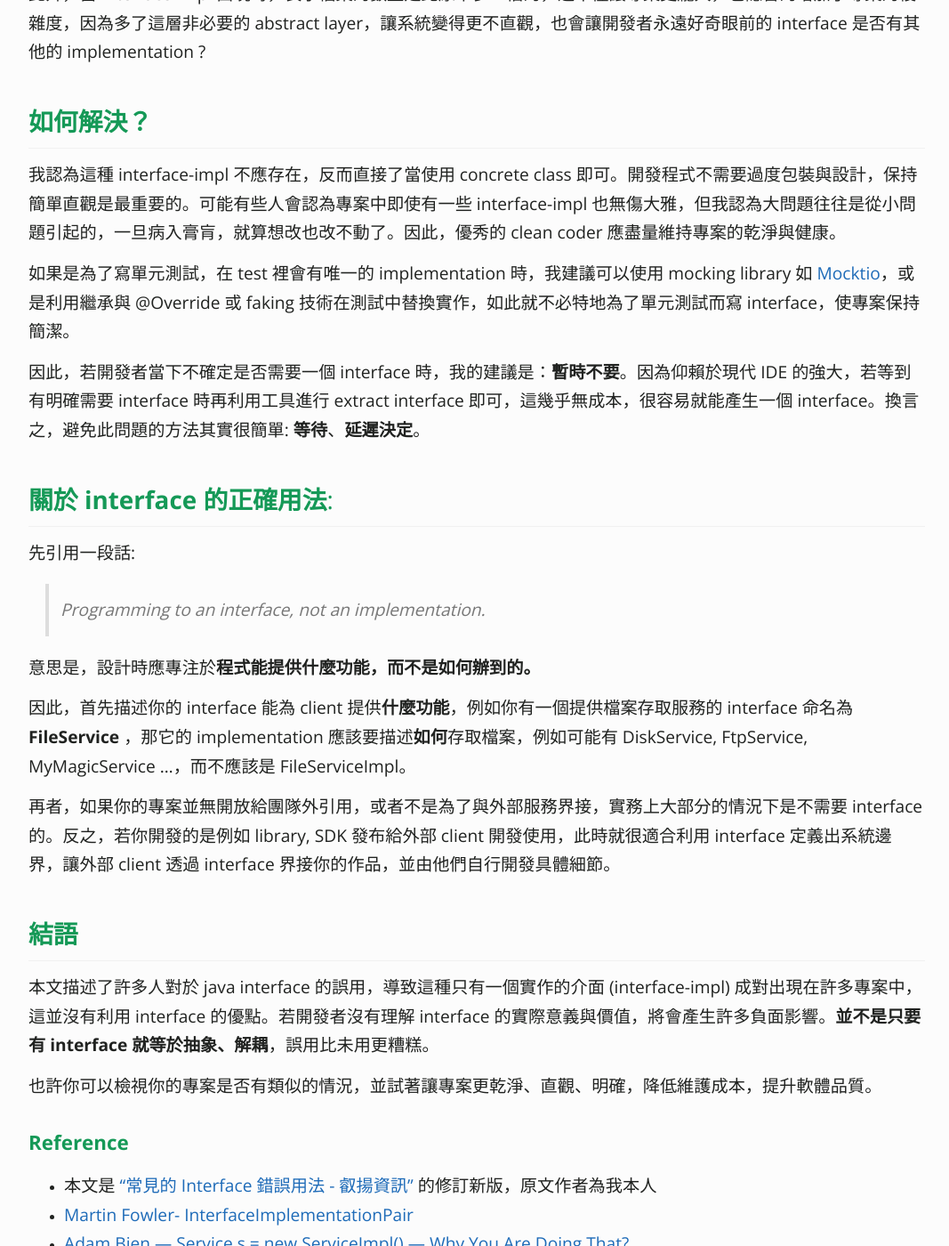
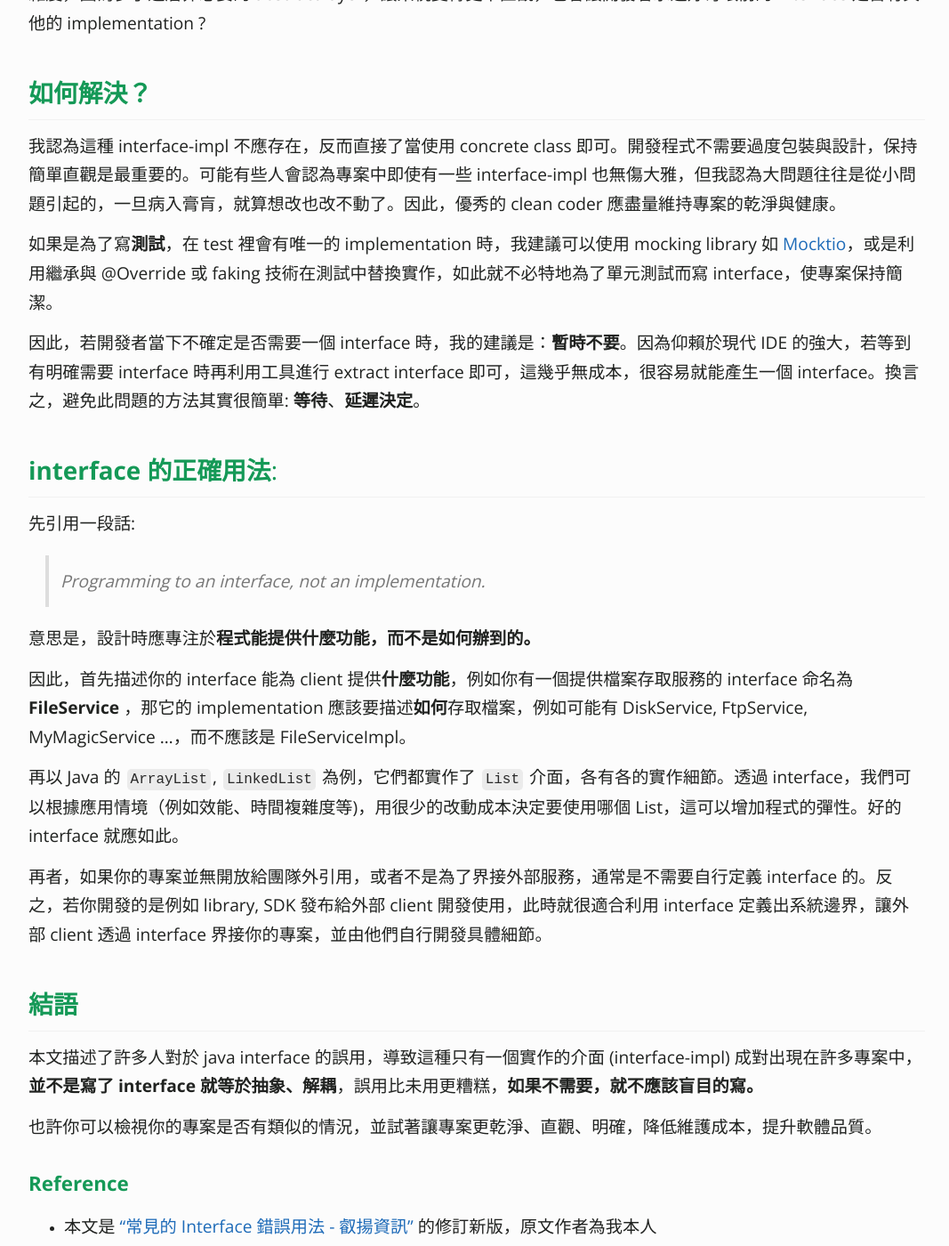
Before and after one commit to KaiSheng714/KaiSheng714.github.io, a Jekyll site: the page built from _posts/2022-01-20-anti-pattern-of-java-interface-impl-style.md, in a window 1280 px wide and 1400 px high, scrolled down 1570 px. Shown: the whole window at 89% size, without its empty margins (104-1171 px from the left). Built offline with Jekyll 4.4.1, drawn with Linux system fonts in a browser that asks for light colours; comment, search, counter and statistics services are not loaded; some of the changed text lies outside the part shown.

Commit message:
interface

```diff
--- a/_posts/2022-01-20-anti-pattern-of-java-interface-impl-style.md
+++ b/_posts/2022-01-20-anti-pattern-of-java-interface-impl-style.md
@@ -26,7 +26,7 @@ image: /assets/image/interface-impl-dir.png
 延伸閱讀: [軟體設計原則 YAGNI (You aren't gonna need it)](/articles/yagni-principle)
 
 ### **問題2. 違反 DRY 原則**
-當你寫出 interface-impl，其中一者發生改變時，無論是重構或是任何程式修改，都迫使你需要花費額外的成本去同步、維護另一者，但我們不應該將同樣的事情再重複做一次，我相信任何人都不喜歡維護重複出現的程式碼。這不僅是程式的重複，也是知識上的重複，違反了 DRY 原則。
+當你寫出 interface-impl，其中一者發生改變時，無論是重構或是任何程式修改，都迫使你需要花費額外的成本去同步、維護另一者，但我們不應該將同樣的事情再重複做一次，我相信任何人都不喜歡維護重複出現的程式碼。
 
 延伸閱讀: [軟體設計原則 DRY (Don't repeat yourself)](/articles/dry-principle)
 
@@ -38,12 +38,12 @@ image: /assets/image/interface-impl-dir.png
 ## **如何解決？**
 我認為這種 interface-impl 不應存在，反而直接了當使用 concrete class 即可。開發程式不需要過度包裝與設計，保持簡單直觀是最重要的。可能有些人會認為專案中即使有一些 interface-impl 也無傷大雅，但我認為大問題往往是從小問題引起的，一旦病入膏肓，就算想改也改不動了。因此，優秀的 clean coder 應盡量維持專案的乾淨與健康。
 
-如果是為了寫單元測試，在 test 裡會有唯一的 implementation 時，我建議可以使用 mocking library 如 [Mocktio](https://site.mockito.org/)，或是利用繼承與 @Override 或 faking 技術在測試中替換實作，如此就不必特地為了單元測試而寫 interface，使專案保持簡潔。
+如果是為了寫**測試**，在 test 裡會有唯一的 implementation 時，我建議可以使用 mocking library 如 [Mocktio](https://site.mockito.org/)，或是利用繼承與 @Override 或 faking 技術在測試中替換實作，如此就不必特地為了單元測試而寫 interface，使專案保持簡潔。
 
 因此，若開發者當下不確定是否需要一個 interface 時，我的建議是：**暫時不要**。因為仰賴於現代 IDE 的強大，若等到有明確需要 interface 時再利用工具進行 extract interface 即可，這幾乎無成本，很容易就能產生一個 interface。換言之，避免此問題的方法其實很簡單: **等待**、**延遲決定**。
 
 
-## **關於 interface 的正確用法**:
+## **interface 的正確用法**:
 先引用一段話:
 
 >
@@ -54,10 +54,12 @@ image: /assets/image/interface-impl-dir.png
 
 因此，首先描述你的 interface 能為 client 提供**什麼功能**，例如你有一個提供檔案存取服務的 interface 命名為 **FileService** ，那它的 implementation 應該要描述**如何**存取檔案，例如可能有 DiskService, FtpService, MyMagicService …，而不應該是 FileServiceImpl。
 
-再者，如果你的專案並無開放給團隊外引用，或者不是為了與外部服務界接，實務上大部分的情況下是不需要 interface 的。反之，若你開發的是例如 library, SDK 發布給外部 client 開發使用，此時就很適合利用 interface 定義出系統邊界，讓外部 client 透過 interface 界接你的作品，並由他們自行開發具體細節。
+再以 Java 的 `ArrayList`, `LinkedList` 為例，它們都實作了 `List` 介面，各有各的實作細節。透過 interface，我們可以根據應用情境（例如效能、時間複雜度等)，用很少的改動成本決定要使用哪個 List，這可以增加程式的彈性。好的 interface 就應如此。
+
+再者，如果你的專案並無開放給團隊外引用，或者不是為了界接外部服務，通常是不需要自行定義 interface 的。反之，若你開發的是例如 library, SDK 發布給外部 client 開發使用，此時就很適合利用 interface 定義出系統邊界，讓外部 client 透過 interface 界接你的專案，並由他們自行開發具體細節。
 
 ## **結語**
-本文描述了許多人對於 java interface 的誤用，導致這種只有一個實作的介面 (interface-impl) 成對出現在許多專案中，這並沒有利用 interface 的優點。若開發者沒有理解 interface 的實際意義與價值，將會產生許多負面影響。**並不是只要有 interface 就等於抽象、解耦**，誤用比未用更糟糕。
+本文描述了許多人對於 java interface 的誤用，導致這種只有一個實作的介面 (interface-impl) 成對出現在許多專案中，**並不是寫了 interface 就等於抽象、解耦**，誤用比未用更糟糕，**如果不需要，就不應該盲目的寫。**
 
 也許你可以檢視你的專案是否有類似的情況，並試著讓專案更乾淨、直觀、明確，降低維護成本，提升軟體品質。
 
```
